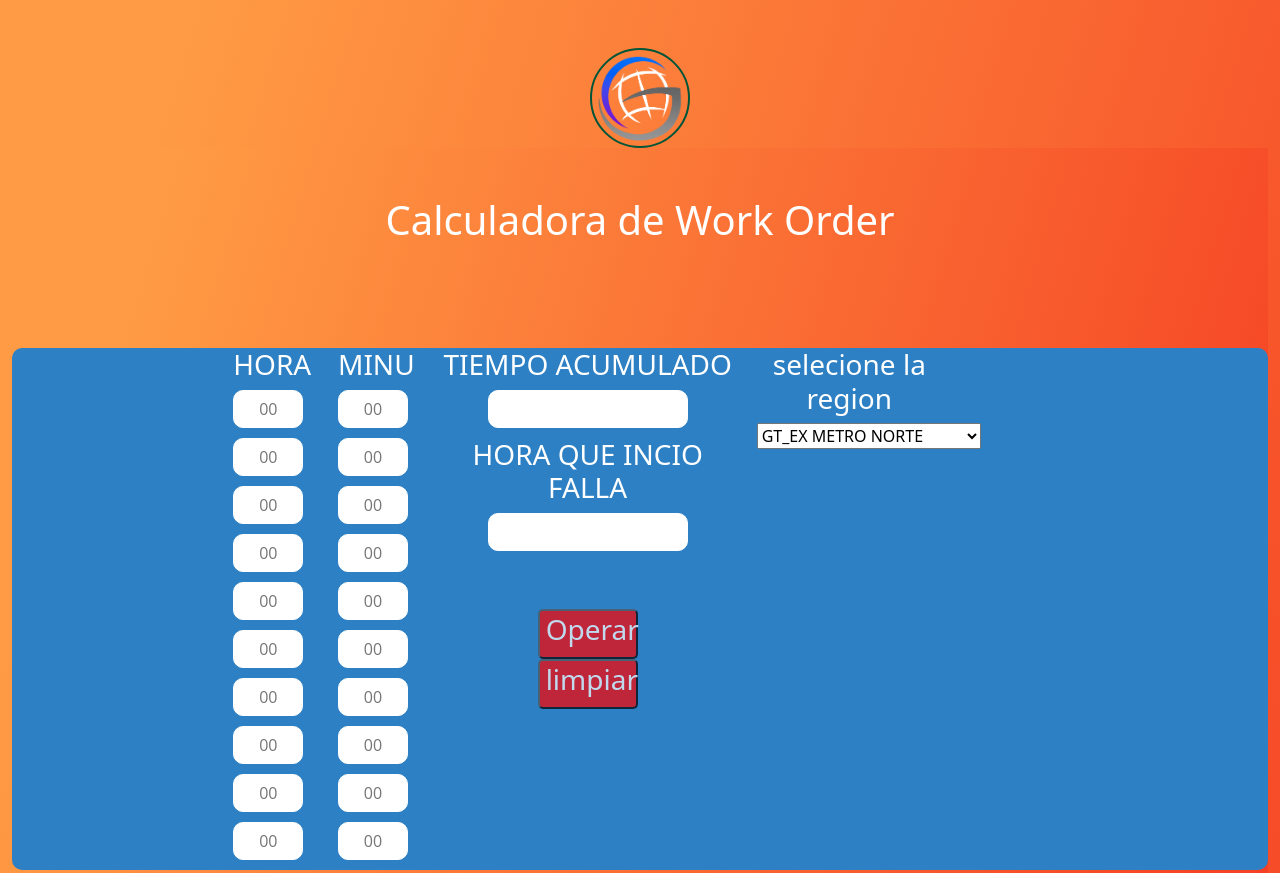
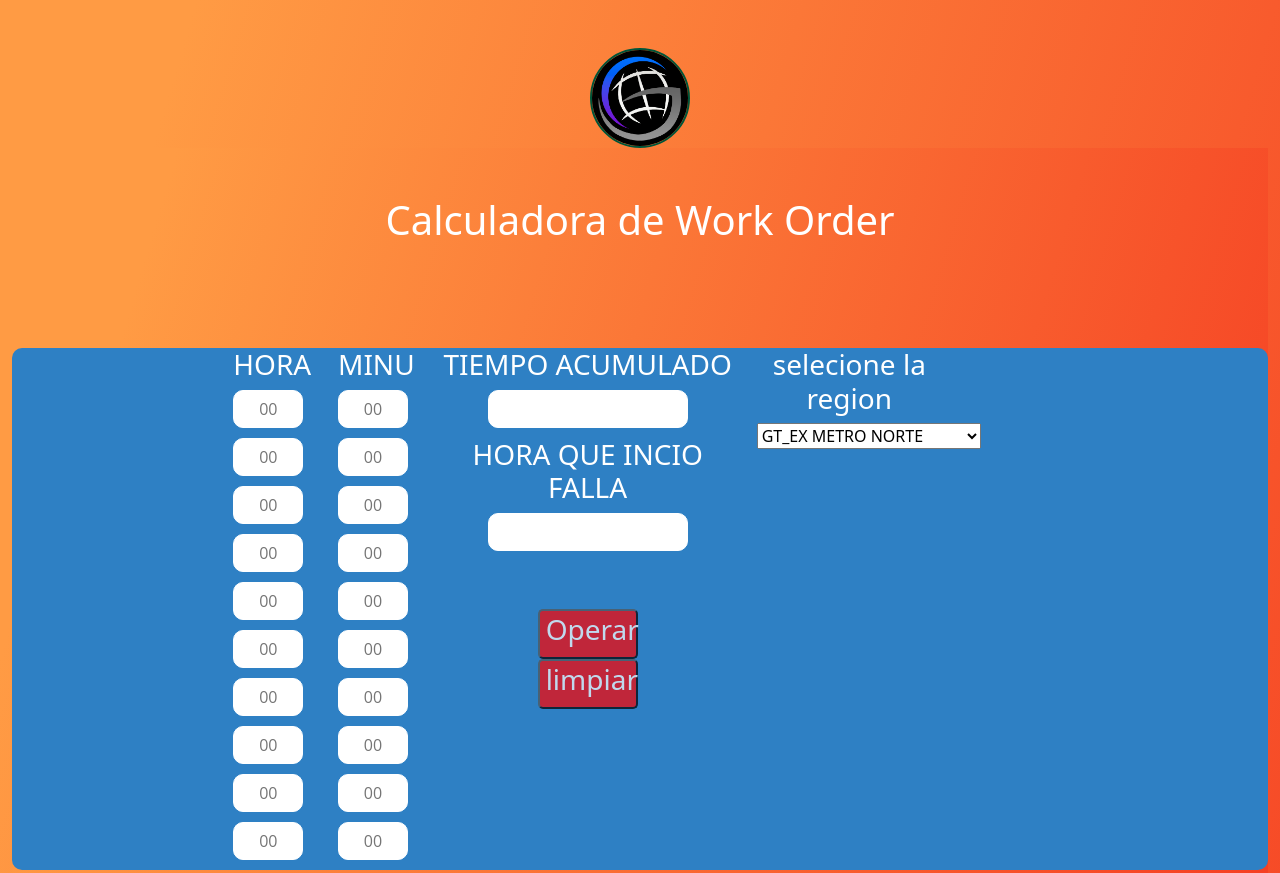
Before and after one commit to Carlosls/work_order.github.io, a plain HTML site: page index.html in a window 1280 px wide. Shown: the top 873 px of the page. Drawn offline with nearby package versions, Linux system fonts and the light colour scheme.

Commit message:
Update index.html
Signed-off-by: Carlosls <36108625+Carlosls@users.noreply.github.com>

```diff
--- a/index.html
+++ b/index.html
@@ -15,7 +15,7 @@
   <div class="container-fluid" id='contenedor'>
     <DIV><BR></BR></DIV>
         <div class="wors">
-          <img src="imagenes/logo1.png" alt="logo2" width="100" height="100" id="logos">
+          <img src="imagenes/logo6.png" alt="logo2" width="100" height="100" id="logos">
         </div>
  <!-- aca termina contenedor logo-->
 
```
